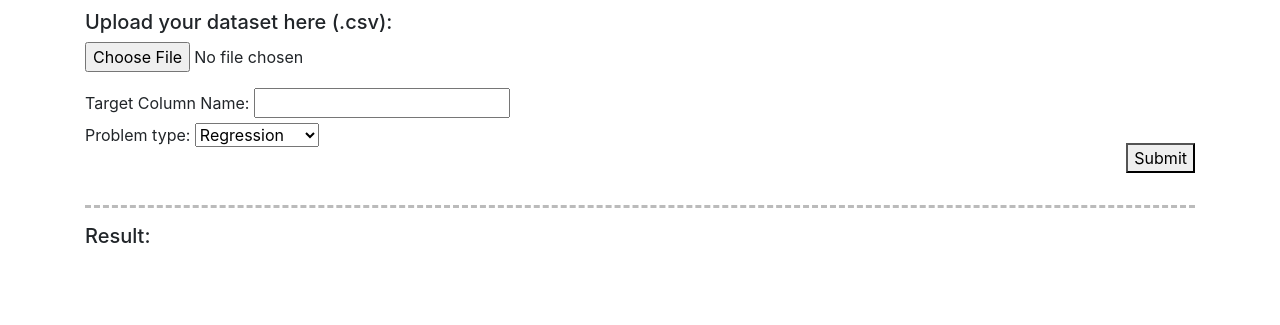
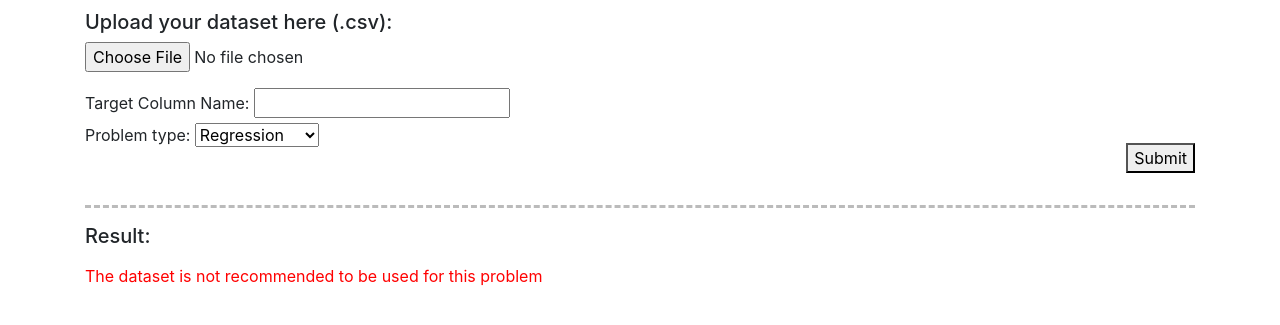
Before and after one commit to yijieee44/ml-model-recommendation-system, a Flask app: page / in a window 1280 px wide. Shown: the part 56-381 px from the top of the page. Run offline with Flask 2, Linux system fonts and the light colour scheme; some libraries are stand-ins or nearby versions.

Commit message:
Integrated yc branch

```diff
--- a/app.py
+++ b/app.py
@@ -19,10 +19,11 @@ def home():
 def submit():
     selected_type = request.form.get('selected_type')
     target_name = request.form.get('target_name')
-
+    notBalance = False
+    suitable = ""
     if 'file' not in request.files:
         result = "## Error: No file uploaded"
-        return render_template('home.html', type_list=type_list, result=result, selected_type=selected_type, selected_des="", target_name=target_name)
+        return render_template('home.html', type_list=type_list, result=result, selected_type=selected_type, selected_des="", target_name=target_name, notBalance=False, suitable="")
 
     file = request.files['file']
 
@@ -38,10 +39,9 @@ def submit():
         df = pd.read_csv(file.stream)
         df = clean(df)
 
-        notBalance = False
 
         if selected_type == "Regression":
-            best_model, result_df = reg_compare(df, target_name)
+            best_model, result_df, suitable = reg_compare(df, target_name)
         elif selected_type == "Classification":
             target_column = df[target_name]
             count = dict(Counter(target_column))
@@ -49,10 +49,10 @@ def submit():
             for x in count:
                 if count[x] < average/2:
                     notBalance = True
-            best_model, result_df = cla_compare(df, target_name)
+            best_model, result_df, suitable = cla_compare(df, target_name)
         result = result_df.to_string()
 
-    return render_template('home.html', type_list=type_list, result=result, selected_type=selected_type, selected_des=selected_des, target_name=target_name, notBalance=notBalance)
+    return render_template('home.html', type_list=type_list, result=result, selected_type=selected_type, selected_des=selected_des, target_name=target_name, notBalance=notBalance, suitable=suitable)
 
 def clean(df):
     df = df[~df[' Income '].isnull()]
--- a/templates/home.html
+++ b/templates/home.html
@@ -31,8 +31,16 @@
     <h5>Result: </h5>
     <p>{{ selected_des }}</p>
 
+    {% if suitable != "" %}
+    {% if suitable %}
+    <p style="color: green;">The dataset is recommended to be used for this problem</p>
+    {% else %}
+    <p style="color: red;">The dataset is not recommended to be used for this problem</p>
+    {% endif %}
+    {% endif %}
+
     {% if selected_type == "Classification" and notBalance %}
-    <p style="color: red;">The data is not balance</p>
+    <p style="color: red;">The target column is not balance</p>
     {% endif %}
 
     <p>{{ result }}</p>
```
